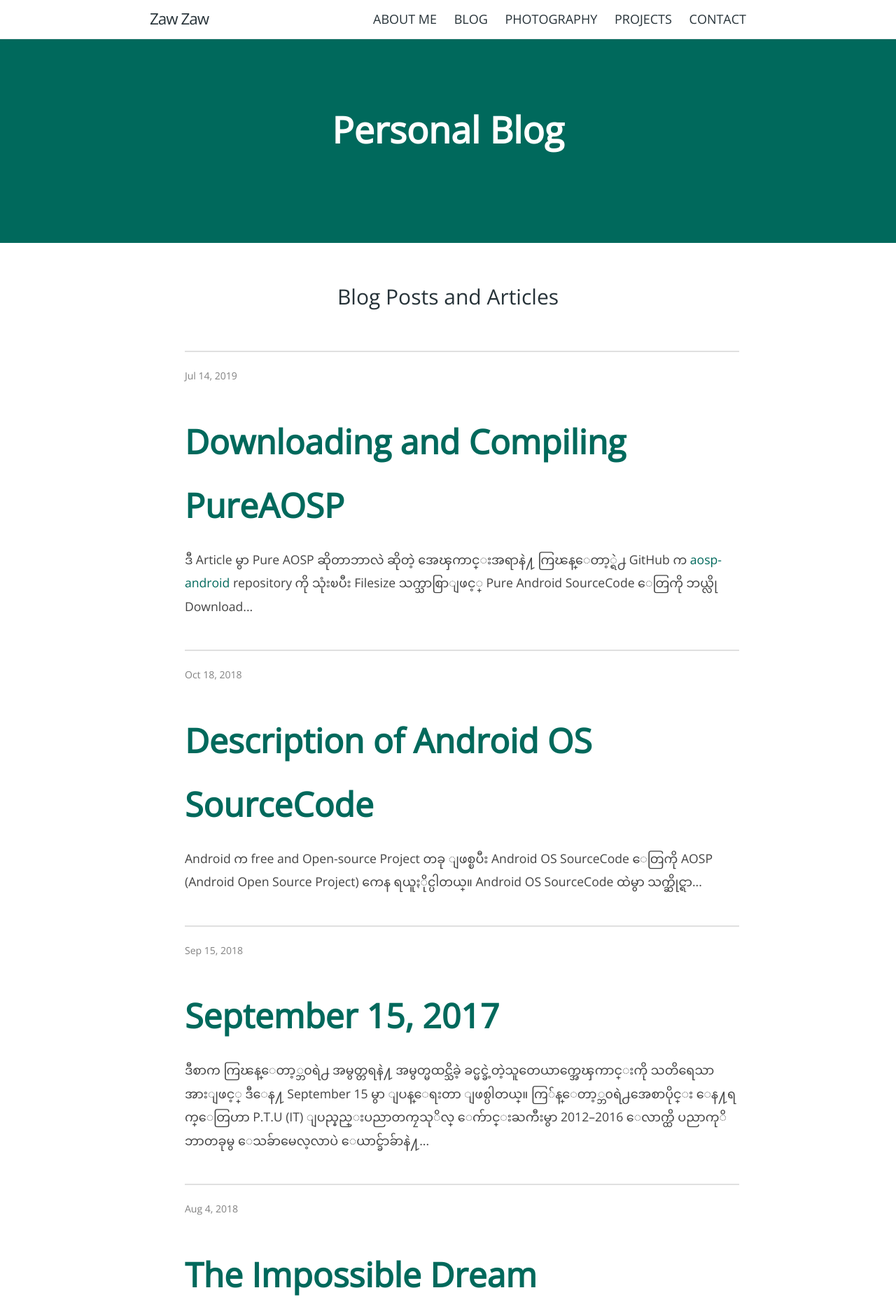
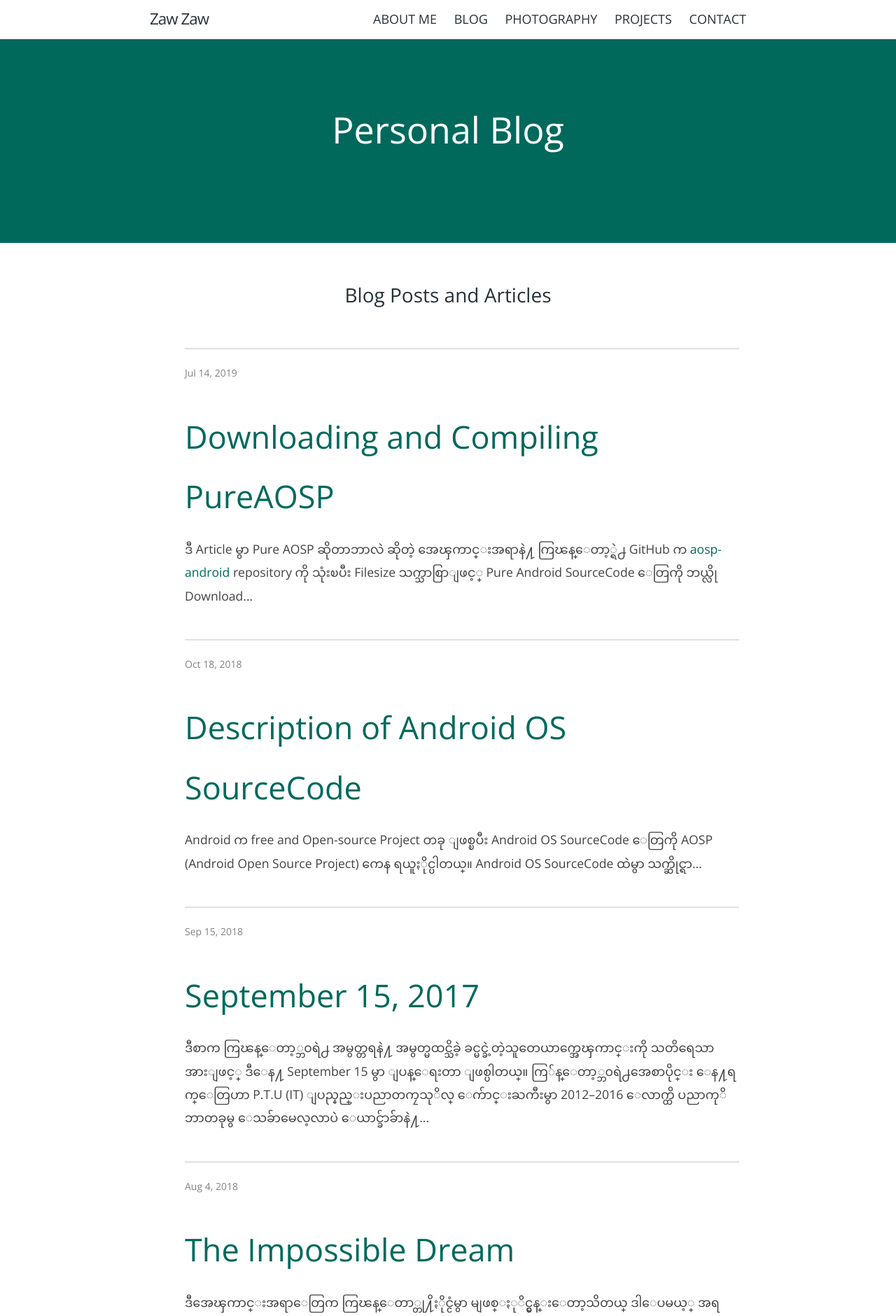
Before and after one commit to zawzaww/zawzaww.github.io, a Jekyll site: the page built from blog/index.html, in a window 1280 px wide. Shown: the top 1880 px of the page at 70% size. Built offline with Jekyll 4.4.1, drawn with Linux system fonts in a browser that asks for light colours; the list of posts is cut into pages by our own code.

Commit message:
_sass: blog: jekyll-theme-cayman-blog: Reduce font sizes and update font weight
Signed-off-by: Zaw Zaw <zawzthein@outlook.com>

```diff
--- a/_sass/blog/_layout.scss
+++ b/_sass/blog/_layout.scss
@@ -138,6 +138,6 @@
 
 .post-link {
   display: block;
-  font-size: 48px;
-  font-weight: 600;
+  font-size: 45px;
+  font-weight: 500;
 }
--- a/_sass/jekyll-theme-cayman-blog.scss
+++ b/_sass/jekyll-theme-cayman-blog.scss
@@ -30,7 +30,6 @@ body {
   margin: 0;
   font-family: "Open Sans", "Helvetica Neue", Helvetica, Arial, sans-serif;
   font-size: 18px;
-  font-weight: normal;
   line-height: 1.9;
   color: $body-text-color;
 }
@@ -123,8 +122,8 @@ img-circle {
 .project-name {
   margin-top: 0;
   font-family: "Open Sans", "Helvetica Neue", Helvetica, Arial, sans-serif;
-  font-size:  48px;
-  font-weight: 600;
+  font-size:  45px;
+  font-weight: 500;
   margin-bottom: 0.1rem;
 
   @include large {
--- a/_sass/normalize.scss
+++ b/_sass/normalize.scss
@@ -133,14 +133,14 @@ dfn {
  */
 
 h1 {
-  font-size: 40px;
-  font-weight: normal;
+  font-size: 38px;
+  font-weight: 500;
   margin: 0.67em 0;
 }
 
 h2 {
-  font-size: 30px;
-  font-weight: normal;
+  font-size: 28px;
+  font-weight: 500;
 }
 
 /**
```
